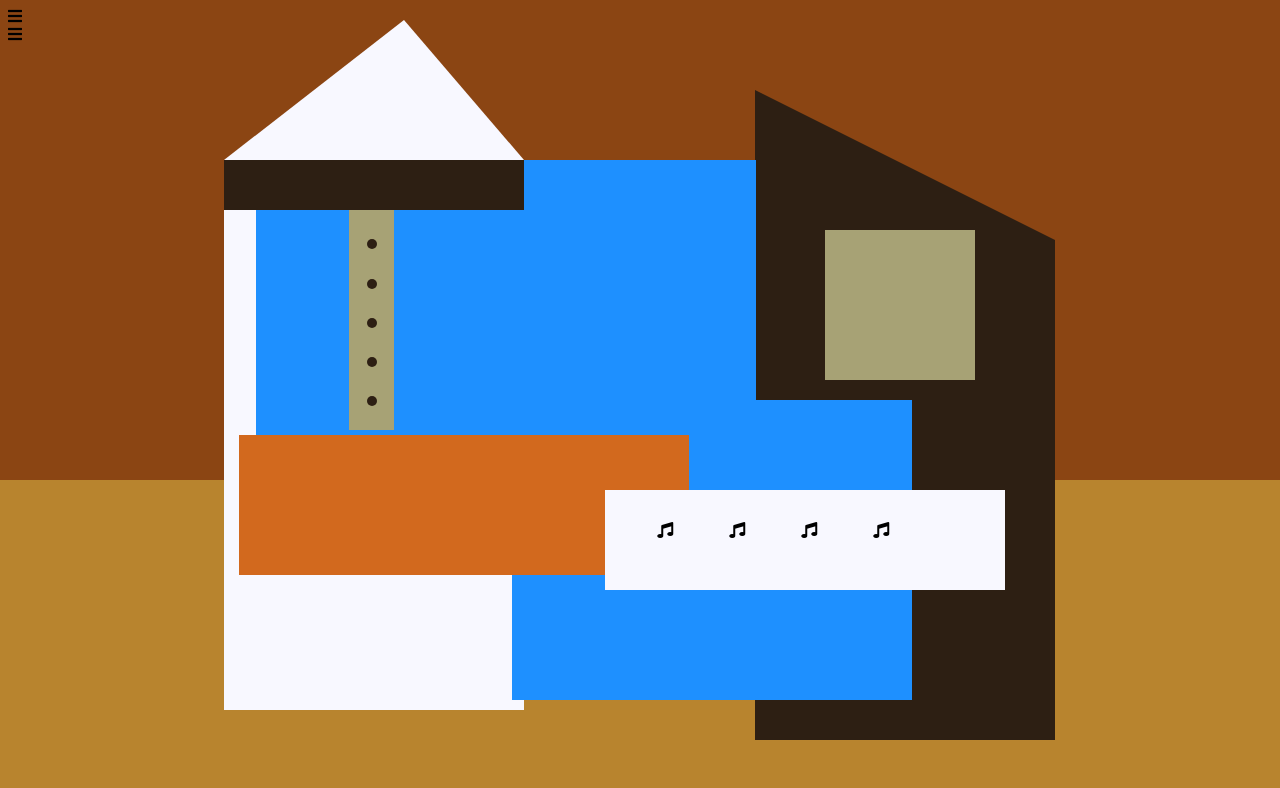
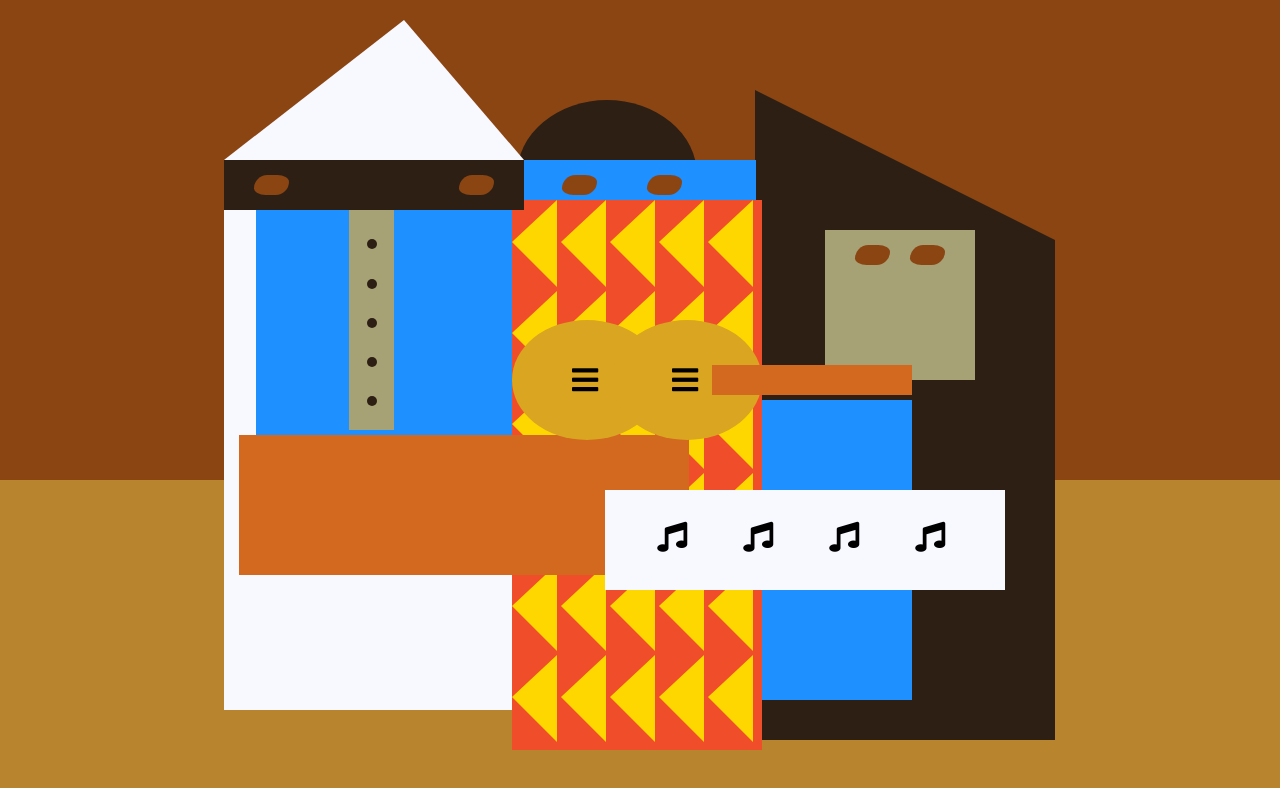
Before and after one commit to rodcerqcsar/picasso_painting, a plain HTML site: page index.html in a window 1280 px wide. Drawn offline with Linux system fonts and the light colour scheme.

Commit message:
Update styles.css

```diff
--- a/styles.css
+++ b/styles.css
@@ -142,3 +142,114 @@ body {
   top: 50%;
   left: 40%;
 }
+
+#orange-character {
+  width: 250px;
+  height: 550px;
+  background-color: rgb(240, 78, 42);
+  position: absolute;
+  top: 25%;
+  left: 40%;
+}
+
+#black-round-hat {
+  width: 180px;
+  height: 150px;
+  background-color: rgb(45, 31, 19);
+  border-radius: 50%;
+  position: absolute;
+  top: -100px;
+  left: 5px;
+  z-index: -1;
+}
+
+#eyes-div {
+  width: 180px;
+  height: 50px;
+  position: absolute;
+  top: -40px;
+  left: 20px;
+  z-index: 3;
+}
+
+#triangles {
+  width: 250px;
+  height: 550px;
+}
+
+.triangle {
+  width: 0;
+  height: 0;
+  border-style: solid;
+  border-width: 42px 45px 45px 0;
+  border-top-color: transparent;
+  border-right-color: Gold; /* yellow */
+  border-bottom-color: transparent;
+  border-left-color: transparent;
+  display: inline-block;
+}
+
+#guitar {
+  width: 100%;
+  height: 100px;
+  position: absolute;
+  top: 120px;
+  left: 0px;
+  z-index: 3;
+}
+
+.guitar {
+  width: 150px;
+  height: 120px;
+  background-color: Goldenrod;
+  border-radius: 50%;
+}
+
+#guitar-left {
+  position: absolute;
+  left: 0px;
+}
+
+#guitar-right {
+  position: absolute;
+  left: 100px;
+}
+
+.fa-bars {
+  display: block;
+  margin-top: 30%;
+  margin-left: 40%;
+}
+
+#guitar-neck {
+  width: 200px;
+  height: 30px;
+  background-color: #D2691E;
+  position: absolute;
+  top: 45px;
+  left: 200px;
+  z-index: 3;
+}
+
+.eyes {
+  width: 35px;
+  height: 20px;
+  background-color: #8B4513;
+  border-radius: 20px 50%;
+}
+
+.right {
+  position: absolute;
+  top: 15px;
+  right: 30px;
+}
+
+.left {
+  position: absolute;
+  top: 15px;
+  left: 30px;
+}
+
+.fas {
+  font-size: 30px;
+}
```
